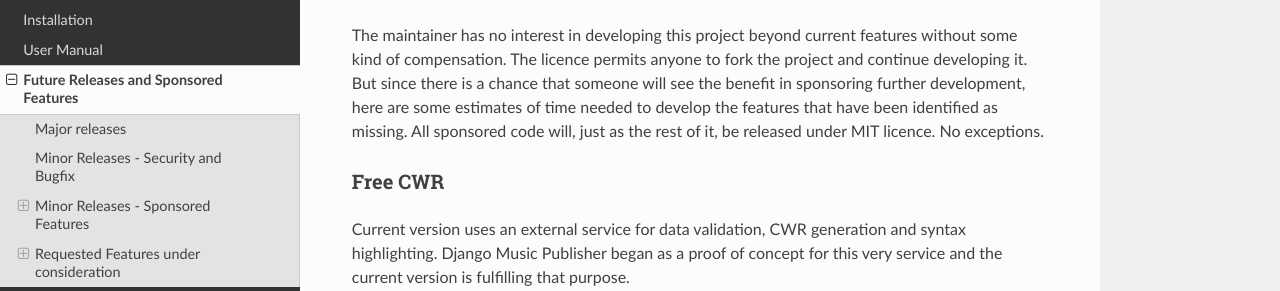
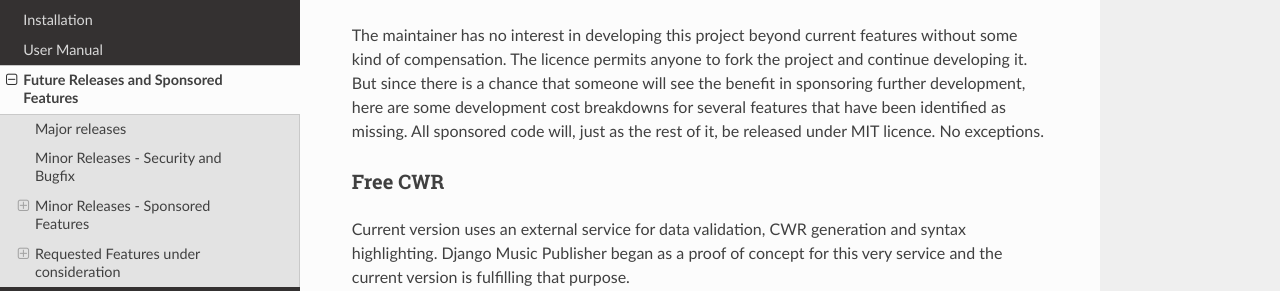
Before and after one commit to matijakolaric-com/django-music-publisher, a Sphinx documentation site: the page built from docs/releases.rst, in a window 1280 px wide and 900 px high, scrolled down 670 px. Shown: the part 232-523 px from the top of the window. Built offline with Sphinx 7.4.7 and the Read the Docs theme 2.0.0, drawn with Linux system fonts in a browser that asks for light colours.

Commit message:
relases updated with ideas

```diff
--- a/docs/releases.rst
+++ b/docs/releases.rst
@@ -31,7 +31,7 @@
 Minor Releases - Sponsored Features
 ===================================
 
-The maintainer has no interest in developing this project beyond current features without some kind of compensation. The licence permits anyone to fork the project and continue developing it. But since there is a chance that someone will see the benefit in sponsoring further development, here are some estimates of time needed to develop the features that have been identified as missing. All sponsored code will, just as the rest of it, be released under MIT licence. No exceptions.
+The maintainer has no interest in developing this project beyond current features without some kind of compensation. The licence permits anyone to fork the project and continue developing it. But since there is a chance that someone will see the benefit in sponsoring further development, here are some development cost breakdowns for several features that have been identified as missing. All sponsored code will, just as the rest of it, be released under MIT licence. No exceptions.
 
 Free CWR
 --------
```
